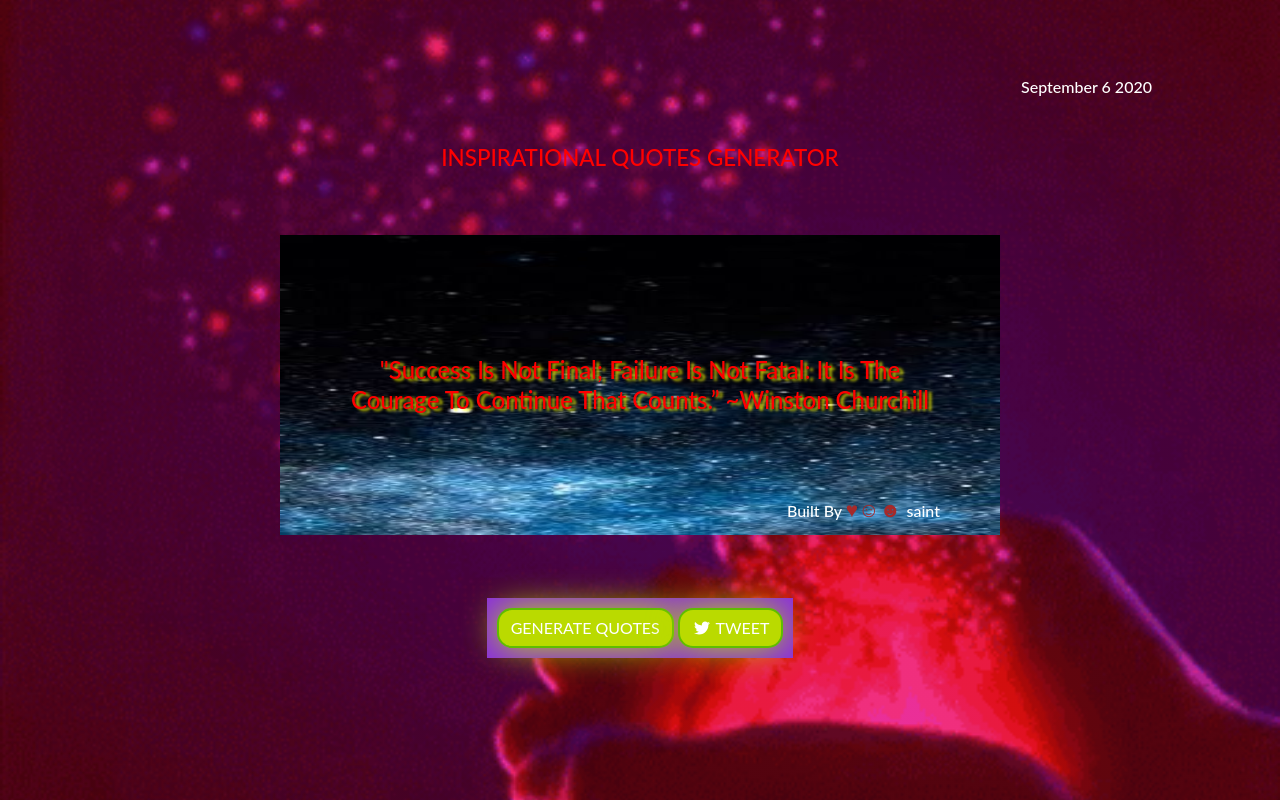
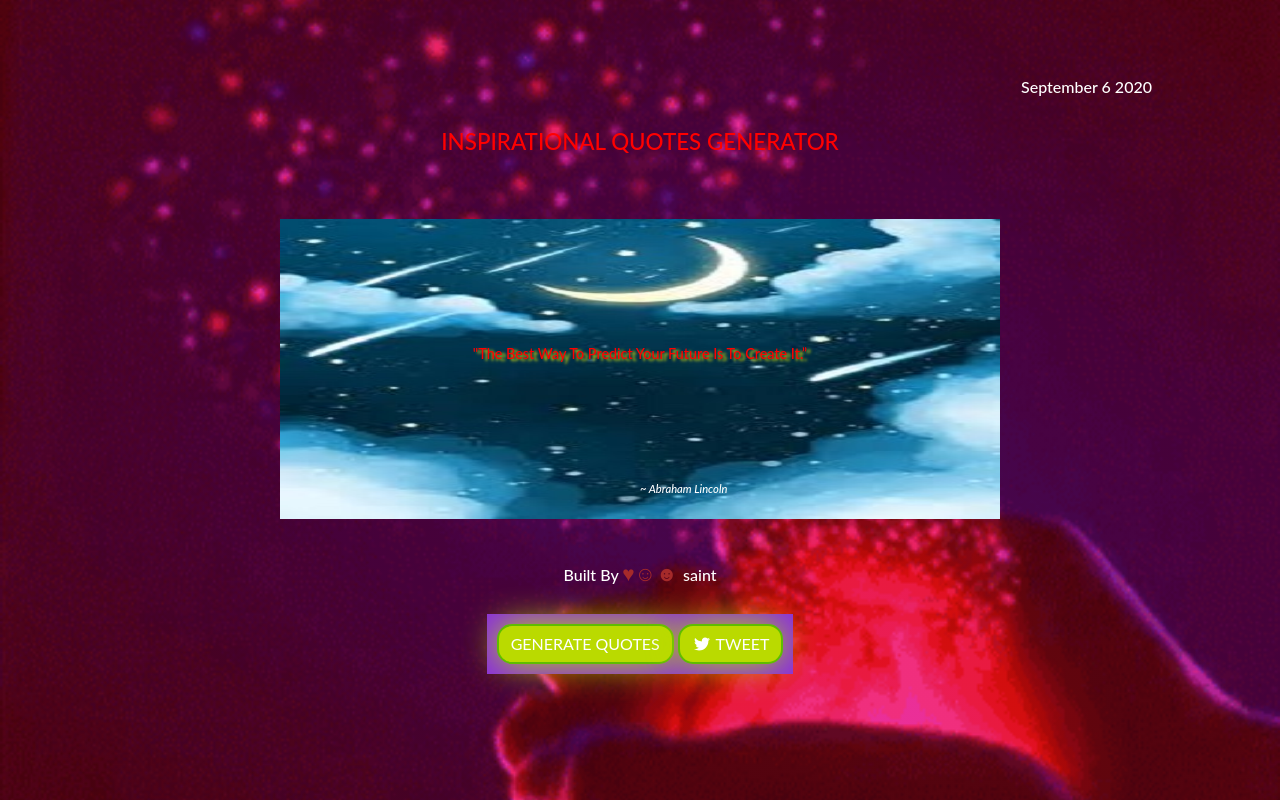
Before and after one commit to saintianonavyie/my-quotes, a plain HTML site: page index.html in a window 1280 px wide. Both pictures are taken after a click on the element "GENERATE QUOTES". Drawn offline with nearby package versions, Linux system fonts and the light colour scheme.

Commit message:
random quotes generator

```diff
--- a/css/style.css
+++ b/css/style.css
@@ -67,15 +67,17 @@ html {
     width: 100%;
     height: 100%;
     cursor: pointer;
+    margin: 0;
 }
 
 .quotes_text {
     width: 80%;
     height: auto;
-    top: 50%;
+    top: 45%;
     left: 50%;
     color: red;
-    font-size: 150%;
+    font-size: 90%;
+    margin: 0;
     cursor: pointer;
     position: absolute;
     transform: translate(-50%, -50%);
@@ -91,10 +93,18 @@ html {
     100% { opacity: 1.0; font-size: 100%; }
 }
 
-.quote_autor {
-    right: 10%;
+.author {
+    margin: 0 auto;
+    text-align: center;
+    bottom: 15px;
+    font-size: 70%;
+    position: absolute;
+}
+
+.coder {
+   text-align: center;
     bottom: 3%;
-    position: absolute;
+    position: relative;
 }
 
 span {
--- a/index.html
+++ b/index.html
@@ -3,6 +3,7 @@
 <head>
     <meta charset="UTF-8">
     <meta name="viewport" content="width=device-width, initial-scale=1.0">
+    <link rel="stylesheet" href="">
     <title>Quotes-Generator</title>
     <link rel="stylesheet" href="css/bootstrap-grid.min.css">
     <link rel="stylesheet" href="css/bootstrap.min.css">
@@ -15,7 +16,7 @@
 
 
 
-<div class="container-fluid generator clearfix">
+<div class="container-fluid generator clearfix" id="quote-box">
 <div class="time_title">show date</div>
 <section class="quote_name">inspirational quotes generator</section>
 
@@ -23,21 +24,20 @@
 
         <img src="img/images-1.jpeg" alt="quote_background image" class="backgroundImage" id="backgroundImage">
 
-        <div class="quotes_text">
-        <!--quotes will be here and its here-->
-        <div class="auth">
-            <!--name of author will appear here-->
+        <div >
+           <p class="quotes_text" id="text"> He who asks a question is a fool for five minutes; he who does not ask a question remains a fool forever.</p>
         </div>
+        <div>
+           <cite class="author" id="author">~  Chinese Proverb</cite>
         </div>
-        <div class="quote_autor">Built By <span> ♥☺☻ </span> saint</div>
+
     </div>
-
+ <div class="coder">Built By <span> ♥☺☻ </span> saint</div>
     <div class="roll_btn">
-        <div class="btn" id="generate">Generate quotes</div>
-        <a href="..." class="btn" id="tweet"><i class="fab fa-twitter"></i> tweet</a>
+        <div class="btn" id="new-quote" onclick="generate()">Generate quotes</div>
+        <a href="twitter.com/intent/tweet" class="btn" id="tweet-quote" target="_blank" onclick="tweetQuotes()"><i class="fab fa-twitter"></i> tweet</a>
     </div>
 </div>
-
 
 
 
--- a/js/script.js
+++ b/js/script.js
@@ -1,5 +1,8 @@
 
-    //declaring time setting
+
+
+function date() {
+       //declaring time setting
     var now, months, day, month, year;
     now = new Date();
     months = ['january', 'Febuary', 'March', 'April', 'May', 'June', 'July', 'August', 'September', 'October' , 'November', 'December'];
@@ -8,273 +11,242 @@
     month = now.getMonth();
     year = now.getFullYear();
     document.querySelector('.time_title').textContent = months[month] + ' ' + day + ' ' + year;
+}
+date();
 
 
-    //quotes
-var Quotes = [
+    var Quotes = [
 
-'"Success is not final; failure is not fatal: it is the courage to continue that counts.” ~Winston Churchill',
+        { quote: '"Success is not final; failure is not fatal: it is the courage to continue that counts.”',
+        author: ' ~  Winston Churchill'
+        },
 
-'"Play by the rules, but be ferocious.” ~Phil Knight',
+        { quote: '"Play by the rules, but be ferocious.”',
+        author: ' ~  Phil Knight'},
 
-'"Business opportunities are like buses, there’s always another one coming.” ~Richard Branson',
+        { quote: '"Business opportunities are like buses, there’s always another one coming.”',
+        author: ' ~  Richard Branson'},
 
-'"Every problem is a gift without problems we would not grow.” ~Anthony Robbins',
+        { quote: '"Every problem is a gift without problems we would not grow.”',
+        author: ' ~  Anthony Robbins'},
 
-'"You only have to do a few things right in your life so long as you don’t do too many things wrong.” ~Warren Buffett',
+        { quote: '"You only have to do a few things right in your life so long as you don’t do too many things wrong.”',
+        author: ' ~  Warren Buffett'},
 
-'"Success usually comes to those who are too busy to be looking for it.” ~Henry David Thoreau',
+        { quote: '"Success usually comes to those who are too busy to be looking for it.”',
+        author: ' ~  Henry David Thoreau'},
 
-'"And the day came when the risk to remain tight in a bud was more painful than the risk it took to blossom.” ~Anaïs Nin',
+        { quote: '"And the day came when the risk to remain tight in a bud was more painful than the risk it took to blossom.”',
+        author: ' ~  Anaïs Nin'},
 
-'"There’s no shortage of remarkable ideas, what’s missing is the will to execute them.” ~Seth Godin',
+        { quote: '"There’s no shortage of remarkable ideas, what’s missing is the will to execute them.”',
+        author: ' ~  Seth Godin'},
 
-'"I owe my success to having listened respectfully to the very best advice, and then going away and doing the exact opposite.” ~G.K. Chesterton',
+        { quote: '"I owe my success to having listened respectfully to the very best advice, and then going away and doing the exact opposite.”',
+        author: ' ~  G.K. Chesterton'},
 
-'"I don’t know the word ‘quit.’ Either I never did, or I have abolished it.” ~Susan Butcher',
+        { quote: '"I don’t know the word ‘quit.’ Either I never did, or I have abolished it.”',
+        author: ' ~  Susan Butcher'},
 
-'"Far and away the best prize that life offers is the chance to work hard at work worth doing.” ~Theodore Roosevelt',
+        { quote: '"Far and away the best prize that life offers is the chance to work hard at work worth doing.”',
+        author: ' ~  Theodore Roosevelt'},
 
-'"If you really look closely, most overnight successes took a long time.” ~Steve Jobs',
+        { quote: '"If you really look closely, most overnight successes took a long time.”',
+        author: ' ~  Steve Jobs'},
 
-'"Almost everything worthwhile carries with it some sort of risk, whether it’s starting a new business, whether it’s leaving home, whether it’s getting married, or whether it’s flying into space.” ~Chris Hadfield',
+        { quote: '"Almost everything worthwhile carries with it some sort of risk, whether it’s starting a new business, whether it’s leaving home, whether it’s getting married, or whether it’s flying into space.”',
+        author: ' ~  Chris Hadfield'},
 
-'"Even if you are on the right track, you’ll get run over if you just sit there.” ~Will Rodgers',
+        { quote: '"Even if you are on the right track, you’ll get run over if you just sit there.”',
+        author: ' ~  Will Rodgers'},
 
-'"The real test is not whether you avoid this failure, because you won’t. It’s whether you let it harden or shame you into inaction, or whether you learn from it; whether you choose to persevere.” ~Barack Obama',
+        { quote: '"The real test is not whether you avoid this failure, because you won’t. It’s whether you let it harden or shame you into inaction, or whether you learn from it; whether you choose to persevere.”',
+        author: ' ~  Barack Obama'},
 
-'"Forget past mistakes. Forget failures. Forget everything except what you’re going to do now and do it.” ~William Durant',
+        { quote: '"Forget past mistakes. Forget failures. Forget everything except what you’re going to do now and do it.”', author: ' ~  William Durant'},
 
-'"Imagination is everything. It is the preview of life’s coming attractions.” ~Albert Einstein',
+        { quote: '"Imagination is everything. It is the preview of life’s coming attractions.”',
+        author: ' ~  Albert Einstein'},
 
-'"Character cannot be developed in ease and quiet. Only through experience of trial and suffering can the soul be strengthened, ambition inspired and success achieved.” ~Helen Keller',
+        { quote: '"Character cannot be developed in ease and quiet. Only through experience of trial and suffering can the soul be strengthened, ambition inspired and success achieved.”',
+        author: ' ~  Helen Keller'},
 
-'"The first one gets the oyster, the second gets the shell.” ~Andrew Carnegie',
+        { quote: '"The first one gets the oyster, the second gets the shell.”',
+        author: ' ~  Andrew Carnegie'},
 
-'"The way to get started is to quit talking and begin doing.” ~Walt Disney',
+        { quote: '"The way to get started is to quit talking and begin doing.”',
+        author: ' ~  Walt Disney'},
 
-'"Whether you think you can or whether you think you can’t, you’re right!” ~Henry Ford',
+        { quote: '"Whether you think you can or whether you think you can’t, you’re right!”',
+        author: ' ~  Henry Ford'},
 
-'"There are no secrets to success. It is the result of preparation, hard work and learning from failure.” ~Colin Powell',
+        { quote: '"There are no secrets to success. It is the result of preparation, hard work and learning from failure.”',
+        author: ' ~  Colin Powell'},
 
-'"Success is not the key to happiness. Happiness is the key to success. If you love what you are doing, you will be successful.” ~Albert Schweitzer',
+        { quote: '"Success is not the key to happiness. Happiness is the key to success. If you love what you are doing, you will be successful.”',
+        author: ' ~  Albert Schweitzer'},
 
-'"Success is often achieved by those who don’t know that failure is inevitable.” ~Coco Chanel',
+        { quote: '"Success is often achieved by those who don’t know that failure is inevitable.”',
+        author: ' ~  Coco Chanel'},
 
-'"Many of life’s failures are people who did not realize how close they were to success when they gave up.”~Thomas Edison',
+        { quote: '"Many of life’s failures are people who did not realize how close they were to success when they gave up.”',
+         author: ' ~  Thomas Edison'},
 
-'"I feel that luck is preparation meeting opportunity.” ~Oprah Winfrey',
+        { quote: '"I feel that luck is preparation meeting opportunity.”',
+        author: ' ~  Oprah Winfrey'},
 
-' “I never dreamed about success. I worked for it.”  ~Estée Lauder',
+        {  quote: ' “I never dreamed about success. I worked for it.”',
+        author: ' ~  Estée Lauder'},
 
-'"Yesterday’s home runs don’t win today’s games.” ~Babe Ruth',
+        { quote: '"Yesterday’s home runs don’t win today’s games.”',
+        author: ' ~  Babe Ruth'},
 
-'"The only place where success comes before work is in the dictionary.” ~Vidal Sassoon',
+        { quote: '"The only place where success comes before work is in the dictionary.”',
+        author: ' ~  Vidal Sassoon'},
 
-'"The only way around is through.” ~Robert Frost',
+        { quote: '"The only way around is through.”',
+        author: ' ~  Robert Frost'},
 
-' “The best investment is in the tools of one’s own trade.” ~Benjamin Franklin',
+        {  quote: ' “The best investment is in the tools of one’s own trade.”',
+        author: ' ~  Benjamin Franklin'},
 
-'"The man who does not read books has no advantage over the one who cannot read them.” ~Mark Twain',
+        { quote: '"The man who does not read books has no advantage over the one who cannot read them.”',
+        author: ' ~  Mark Twain'},
 
-'"Education is the passport to the future, for tomorrow belongs to those who prepare for it today.” ~Malcolm X',
+        { quote: '"Education is the passport to the future, for tomorrow belongs to those who prepare for it today.”',
+        author: ' ~  Malcolm X'},
 
-'"Teachers can open the door, but you must enter it yourself.” ~Chinese proverb',
+        { quote: '"Teachers can open the door, but you must enter it yourself.”',
+        author: ' ~  Chinese proverb'},
 
-'"The beautiful thing about learning is that no one can take it away from you.” ~ B.B. King',
+        { quote: '"The beautiful thing about learning is that no one can take it away from you.”',
+        author: ' ~ B.B. King'},
 
-'"Education is the most powerful weapon you can use to change the world.” ~BB King',
+        { quote: '"Education is the most powerful weapon you can use to change the world.”',
+        author: ' ~  BB King'},
 
-'"The mind is not a vessel to be filled but a fire to be ignited.” ~Plutarch',
+        { quote: '"The mind is not a vessel to be filled but a fire to be ignited.”',
+        author: ' ~  Plutarch'},
 
-'"Don’t let what you cannot do interfere with what you can do.” ~John Wooden',
+        { quote: '"Don’t let what you cannot do interfere with what you can do.”',
+        author: ' ~  John Wooden'},
 
-'"A person who never made a mistake never tried anything new." ~Albert Einstein',
+        { quote: '"A person who never made a mistake never tried anything new."',
+        author: ' ~  Albert Einstein'},
 
-'"Learning is never done without errors and defeat.” ~Vladimir Lenin',
+        { quote: '"Learning is never done without errors and defeat.”',
+        author: ' ~  Vladimir Lenin'},
 
-'"Never let the fear of striking out stop you from playing the game.” ~Babe Ruth',
+        { quote: '"Never let the fear of striking out stop you from playing the game.”',
+        author: ' ~  Babe Ruth'},
 
-'"Procrastination makes easy things hard and hard things harder.” ~Mason Cooley',
+        { quote: '"Procrastination makes easy things hard and hard things harder.”',
+        author: ' ~  Mason Cooley'},
 
-'"You don’t have to be great to start, but you have to start to be great.” ~Zig Ziglar',
+        { quote: '"You don’t have to be great to start, but you have to start to be great.”',
+        author: ' ~  Zig Ziglar'},
 
-'"The expert in anything was once a beginner ~Helen Hayes.”',
+        { quote: '"The expert in anything was once a beginner',
+        author: ' ~  Helen Hayes.”'},
 
-'"The way to get started is to quit talking and begin doing.” ~Walt Disney',
+        { quote: '"The way to get started is to quit talking and begin doing.”',
+        author: ' ~  Walt Disney'},
 
-'"There are no shortcuts to any place worth going.” ~Beverly Stills',
+        { quote: '"There are no shortcuts to any place worth going.”',
+        author: ' ~  Beverly Stills'},
 
-'"I think it’s possible to ordinary people to choose to be extraordinary.” ~Elon Musk',
+        { quote: '"I think it’s possible to ordinary people to choose to be extraordinary.”',
+        author: ' ~  Elon Musk'},
 
-'"I find that the harder I work, the more luck I seem to have.” ~Thomas Jefferson',
+        { quote: '"I find that the harder I work, the more luck I seem to have.”',
+        author: ' ~  Thomas Jefferson'},
 
-'"Genius is 10% inspiration, 90% perspiration.” ~Thomas Edison',
+        { quote: '"Genius is 10% inspiration, 90% perspiration.”',
+        author: ' ~  Thomas Edison'},
 
-'"Motivation is what gets you started. Habit is what keeps you going.” ~Jim Ryun',
+        { quote: '"Motivation is what gets you started. Habit is what keeps you going.”',
+        author: ' ~  Jim Ryun'},
 
-'"Success is the sum of small efforts, repeated.” ~R Collier',
+        { quote: '"Success is the sum of small efforts, repeated.”',
+        author: ' ~  R Collier'},
 
-'"The best way to predict your future is to create it.” ~ Abraham Lincoln',
+        { quote: '"The best way to predict your future is to create it.”',
+        author: ' ~ Abraham Lincoln'},
 
-'"The future belongs to those who believe in the beauty of their dreams.”~ Eleanor Roosevelt',
+        { quote: '"The future belongs to those who believe in the beauty of their dreams.”',
+        author: ' ~ Eleanor Roosevelt'},
 
-'"You are braver than you believe, stronger than you seem and smarter than you think.” ~A.A Milne',
+        { quote: '"You are braver than you believe, stronger than you seem and smarter than you think.”',
+        author: ' ~  A.A Milne'},
 
-'"Learn from yesterday. Live for today. Hope for tomorrow.” ~Albert Einstein',
+        { quote: '"Learn from yesterday. Live for today. Hope for tomorrow.”',
+        author: ' ~  Albert Einstein'},
 
-'"The more that you read, the more things you will know, the more that you learn, the more places you’ll go.” ~Dr. Seuss',
+        {quote: '"The more that you read, the more things you will know, the more that you learn, the more places you’ll go.”',
+        author: ' ~  Dr. Seuss'},
 
-'"Today a reader. Tomorrow a leader.” ~Anonymous',
+        { quote: '"Today a reader. Tomorrow a leader.”',
+        author: ' ~  Anonymous'},
 
-'"In a world where you can be anything, be kind.” ~Jennifer Dukes Lee',
+        { quote: '"In a world where you can be anything, be kind.”',
+        author: ' ~  Jennifer Dukes Lee'},
 
-'"None of us is as smart as all of us.” ~Ken Blanchard',
+        { quote: '"None of us is as smart as all of us.”',
+        author: ' ~  Ken Blanchard'},
 
-'"He who asks a question is a fool for five minutes; he who does not ask a question remains a fool forever.” ~Chinese Proverb',
+        { quote: '"He who asks a question is a fool for five minutes; he who does not ask a question remains a fool forever.”',
+        author: ' ~  Chinese Proverb'},
 
-'"You have to be odd to be no.1.” ~Dr. Seuss',
+        { quote: '"You have to be odd to be no.1.”',
+        author: ' ~  Dr. Seuss'}
 
-];
+        ];
+
+   const num = 08133135360;
+
+function quoteGen() {
+    var quotes =  document.querySelector('.quotes_text');
+    var auth = document.querySelector('.author');
 
 
+    quotes.animate({opacity: 0.3, fontSize: '150%'}, 1000,
+        function() {
+        this.animate({ opacity: 1}, 1000);
+        });
 
- //quotes
- var Authors = [
+    auth.animate({opacity: 0}, 1000,
+        function() {
+            this.animate({ opacity: 1}, 1000);
+        });
 
-     ' ~  Winston Churchill',
+    //random number for quotes itself
+    var randomNumber = Math.floor(Math.random() * (Quotes.length));
+    //generating and updating quotes on UI
+    quotes.innerHTML = Quotes[randomNumber].quote;
+    auth.innerHTML = Quotes[randomNumber].author;
+}
 
-     ' ~  Phil Knight',
-
-     ' ~  Richard Branson',
-
-     ' ~  Anthony Robbins',
-
-     ' ~  Warren Buffett',
-
-     ' ~  Henry David Thoreau',
-
-     ' ~  Anaïs Nin',
-
-     ' ~  Seth Godin',
-
-     ' ~  G.K. Chesterton',
-
-     ' ~  Susan Butcher',
-
-     ' ~  Theodore Roosevelt',
-
-     ' ~  Steve Jobs',
-
-     ' ~  Chris Hadfield',
-
-     ' ~  Will Rodgers',
-
-     ' ~  Barack Obama',
-
-     ' ~  William Durant',
-
-     ' ~  Albert Einstein',
-
-     ' ~  Helen Keller',
-
-     ' ~  Andrew Carnegie',
-
-     ' ~  Walt Disney',
-
-     ' ~  Henry Ford',
-
-     ' ~  Colin Powell',
-
-     ' ~  Albert Schweitzer',
-
-     ' ~  Coco Chanel',
-
-     ' ~  Thomas Edison',
-
-     ' ~  Oprah Winfrey',
-
-     ' ~  Estée Lauder',
-
-     ' ~  Babe Ruth',
-
-     ' ~  Vidal Sassoon',
-
-     ' ~  Robert Frost',
-
-     ' ~  Benjamin Franklin',
-
-     ' ~  Mark Twain',
-
-     ' ~  Malcolm X',
-
-     ' ~  Chinese proverb',
-
-     ' ~ B.B. King',
-
-     ' ~  BB King',
-
-     ' ~  Plutarch',
-
-     ' ~  John Wooden',
-
-     ' ~  Albert Einstein',
-
-     ' ~  Vladimir Lenin',
-
-     ' ~  Babe Ruth',
-
-     ' ~  Mason Cooley',
-
-     ' ~  Zig Ziglar',
-
-     ' ~  Helen Hayes.”',
-
-     ' ~  Walt Disney',
-
-     ' ~  Beverly Stills',
-
-     ' ~  Elon Musk',
-
-     ' ~  Thomas Jefferson',
-
-     ' ~  Thomas Edison',
-
-     ' ~  Jim Ryun',
-
-     ' ~  R Collier',
-
-     ' ~ Abraham Lincoln',
-
-     ' ~ Eleanor Roosevelt',
-
-     ' ~  A.A Milne',
-
-     ' ~  Albert Einstein',
-
-     ' ~  Dr. Seuss',
-
-     ' ~  Anonymous',
-
-     ' ~  Jennifer Dukes Lee',
-
-     ' ~  Ken Blanchard',
-
-     ' ~  Chinese Proverb',
-
-     ' ~  Dr. Seuss'
-    ];
-
+function imagebackground() {
+    var rollImage = Math.floor(Math.random() * 66) + 1;
+    var background = document.getElementById('backgroundImage');
+    //random number for the background images
+    //updating the image on UI
+    background.src = "img/images-" + rollImage + ".jpeg";
+    background.animate({opacity: 0.3}, 1000, function() {
+        this.animate({ opacity: 1}, 1000);
+    });
+}
 
 
 //function for click and generate
-document.getElementById('generate').addEventListener('click', function() {
-    //random number for the background images
-    var rollImage = Math.floor(Math.random() * 66) + 1;
-    //random number for quotes itself
-    var randomNumber = Math.floor(Math.random() * (Quotes.length));
-    //updating the image on UI
-    document.getElementById('backgroundImage').src = "img/images-" + rollImage + ".jpeg";
-    //generating and updating quotes on UI
-    document.querySelector('.quotes_text').innerHTML = Quotes[randomNumber];
-});
+function generate() {
+    quoteGen();
+    imagebackground();
+};
+
+
+function tweetQuotes() {
+    const tweetURL = "https://twitter.com/intent/tweet?text=" + quotes.innerHTML + "-"+ auth.innerHTML +"-" + background.src;
+    var tweet = document.getElementById('tweet-quote');
+    tweet.attributes('href', tweetURL);
+}
```
Also changed, not shown: css/queries.css (+12 -2 lines).
